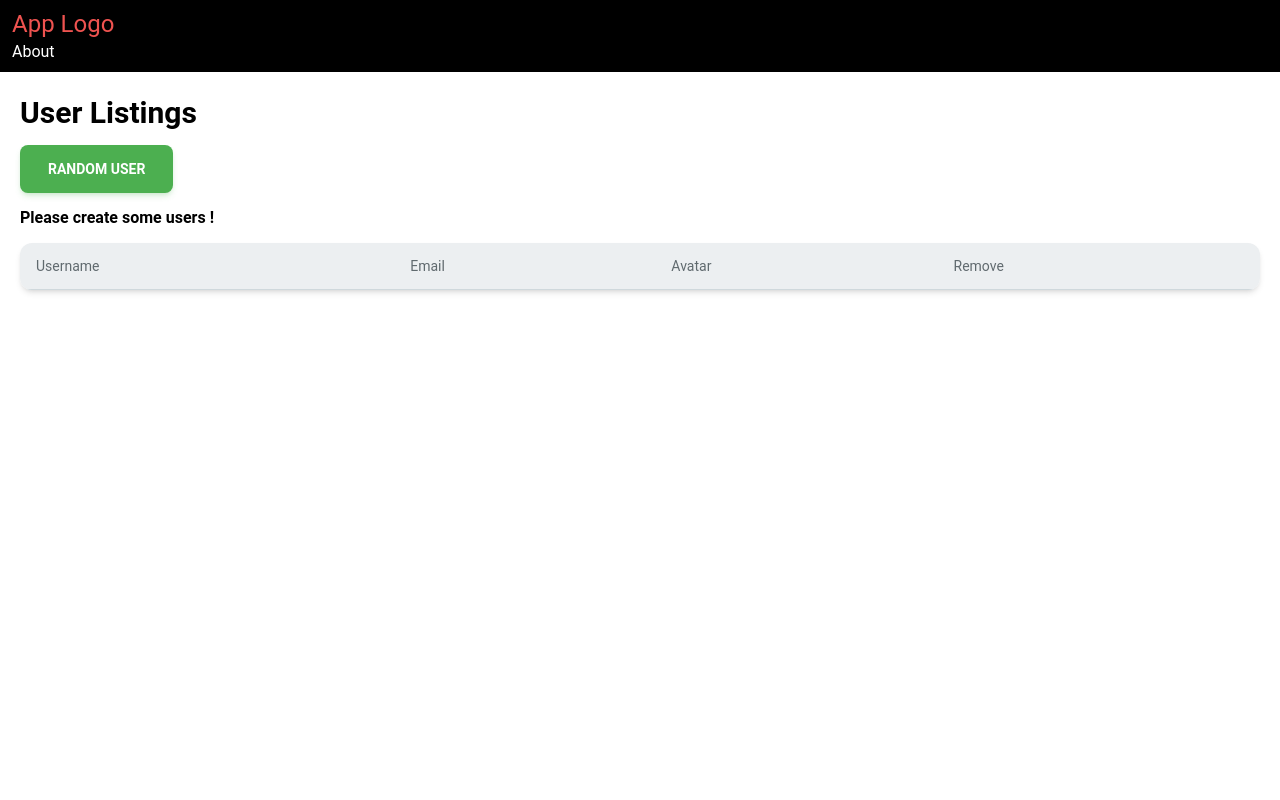
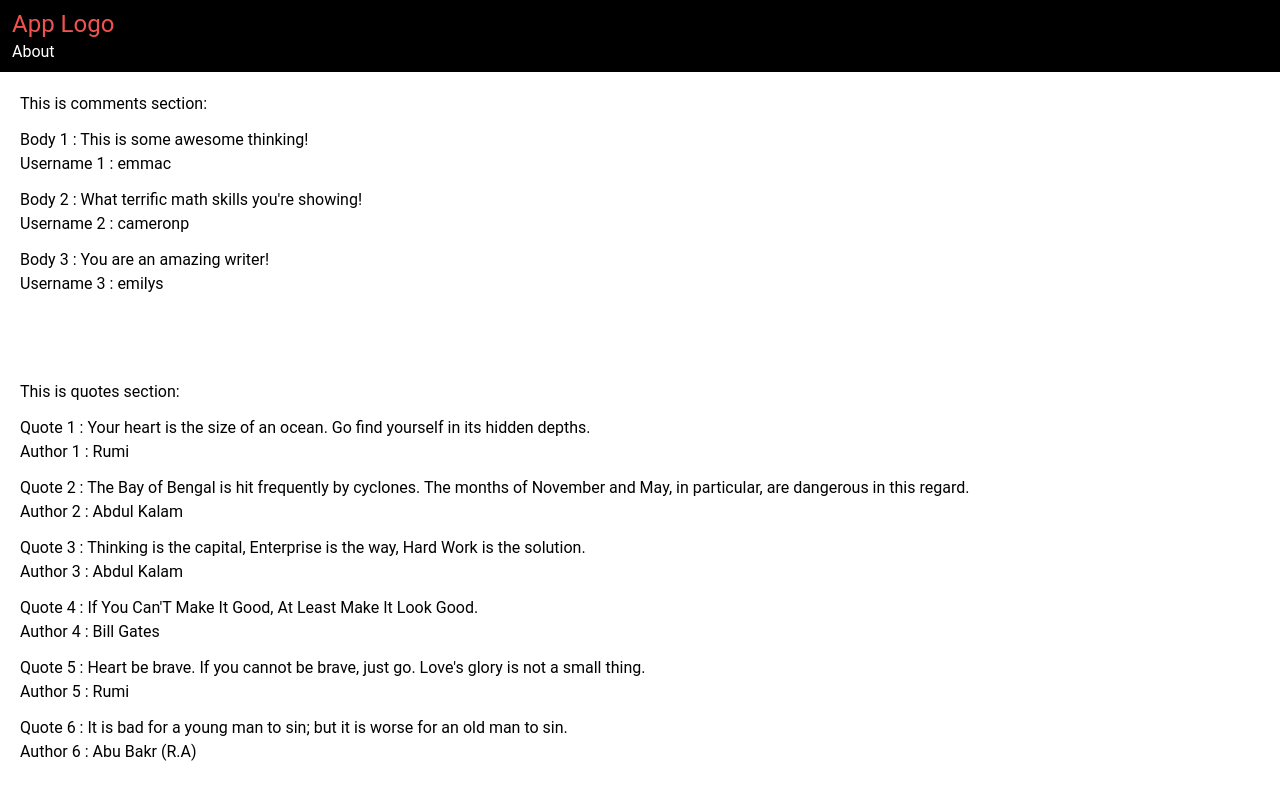
Before and after one commit to sumitmhr/mindRisers, a React (Vite) app: page / in a window 1280 px wide. Built offline with nearby package versions, Linux system fonts and the light colour scheme.

Commit message:
Showing quotes and comments

```diff
--- a/src/pages/Home.jsx
+++ b/src/pages/Home.jsx
@@ -9,40 +9,111 @@ import { TableWithStripedRows } from '../components/TableWithStripedRows';
 
 const Home = () => {
 
-  const [users, setUsers] = useState([]);
 
-  const addUser = () => {
-    const newUser = {
-      userId: faker.string.uuid(),
-      username: faker.internet.username(), // before version 9.1.0, use userName()
-      email: faker.internet.email(),
-      avatar: faker.image.avatar(),
-      password: faker.internet.password(),
-      birthdate: faker.date.birthdate(),
-      registeredAt: faker.date.past(),
-      }
+    // Collection of comment objects in variable "comments"
 
-      setUsers((prev) => [...prev, newUser]);
-    }
+    const comments =[
+      {
+        "id": 1,
+        "body": "This is some awesome thinking!",
+        "postId": 242,
+        "likes": 3,
+        "user": {
+          "id": 105,
+          "username": "emmac",
+          "fullName": "Emma Wilson"
+        }
+      },
+      {
+        "id": 2,
+        "body": "What terrific math skills you're showing!",
+        "postId": 46,
+        "likes": 4,
+        "user": {
+          "id": 183,
+          "username": "cameronp",
+          "fullName": "Cameron Perez"
+        }
+      },
+      {
+        "id": 3,
+        "body": "You are an amazing writer!",
+        "postId": 235,
+        "likes": 2,
+        "user": {
+          "id": 1,
+          "username": "emilys",
+          "fullName": "Emily Johnson"
+        }
+      },
+    ]
+
+    // Collection of quote objects in variable "quotes"
+
+
+    const quotes = [
+      {
+        "id": 1,
+        "quote": "Your heart is the size of an ocean. Go find yourself in its hidden depths.",
+        "author": "Rumi"
+      },
+      {
+        "id": 2,
+        "quote": "The Bay of Bengal is hit frequently by cyclones. The months of November and May, in particular, are dangerous in this regard.",
+        "author": "Abdul Kalam"
+      },
+      {
+        "id": 3,
+        "quote": "Thinking is the capital, Enterprise is the way, Hard Work is the solution.",
+        "author": "Abdul Kalam"
+      },
+      {
+        "id": 4,
+        "quote": "If You Can'T Make It Good, At Least Make It Look Good.",
+        "author": "Bill Gates"
+      },
+      {
+        "id": 5,
+        "quote": "Heart be brave. If you cannot be brave, just go. Love's glory is not a small thing.",
+        "author": "Rumi"
+      },
+      {
+        "id": 6,
+        "quote": "It is bad for a young man to sin; but it is worse for an old man to sin.",
+        "author": "Abu Bakr (R.A)"
+      },
+    ];
 
 
 
   return (
     <div className='p-5 space-y-3'>
 
-      <Typography variant='h3'>User Listings</Typography>
+      <h1>This is comments section:</h1>
 
+        {comments.map(({ body, id, likes, postId, user: { username, fullName }}, index) => {
+        return <div key={id}>
+          <p>Body {index + 1} : {body}</p>
+          <h1>Username {index + 1} : {username}</h1>
 
-      <Button
-        onClick={addUser}
-        size='lg' color='green'>Random User</Button>
+        </div>
 
+      })}
 
-        {users.length === 0 && <Typography variant='h6'>Please create some users ! </Typography>}
+      <br /><br /><br />
 
 
 
-        <TableWithStripedRows users={users} setUsers={setUsers} />
+      <h1>This is quotes section:</h1>
+
+        {quotes.map(({id, quote, author}, index) => {
+
+          return <div key = {id}>
+            <p>Quote {index + 1} : {quote}</p>
+            <h1>Author {index + 1} : {author}</h1>
+          </div>
+
+        })}
 
 
     </div>
```
